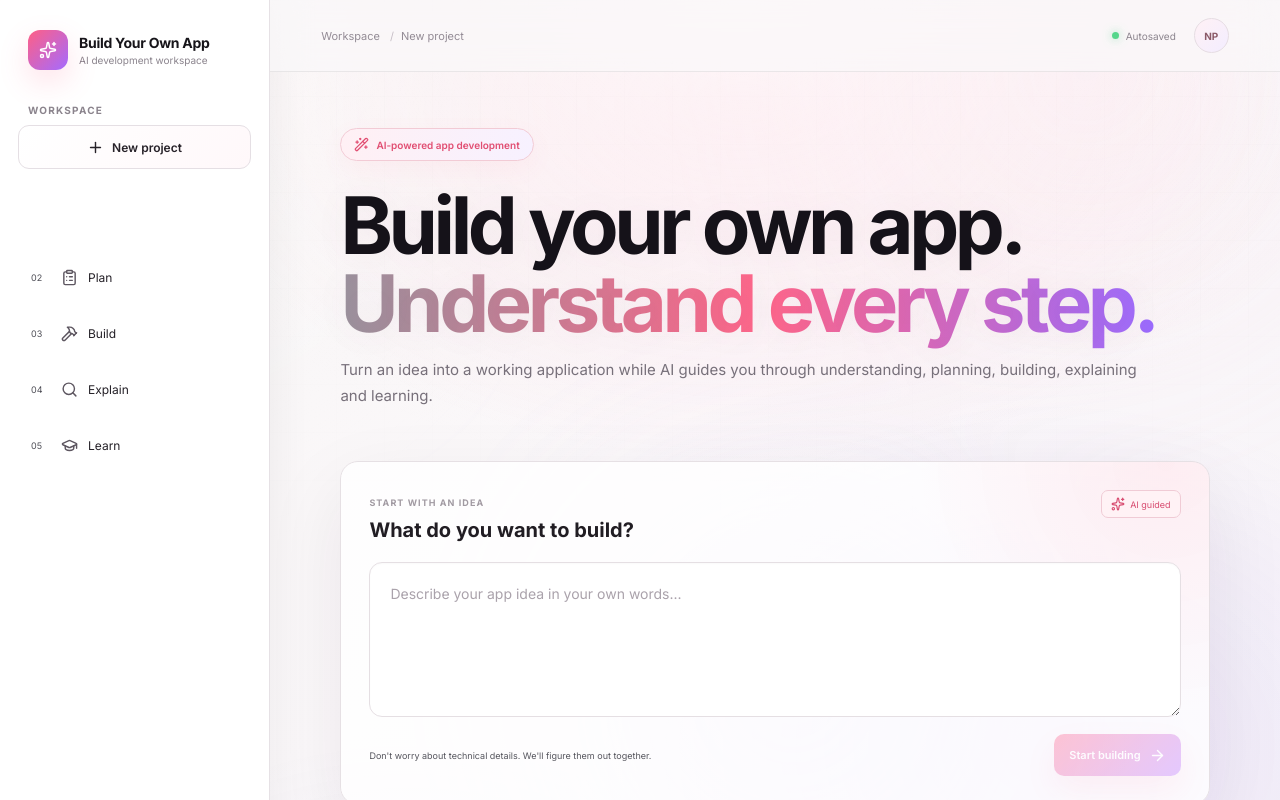
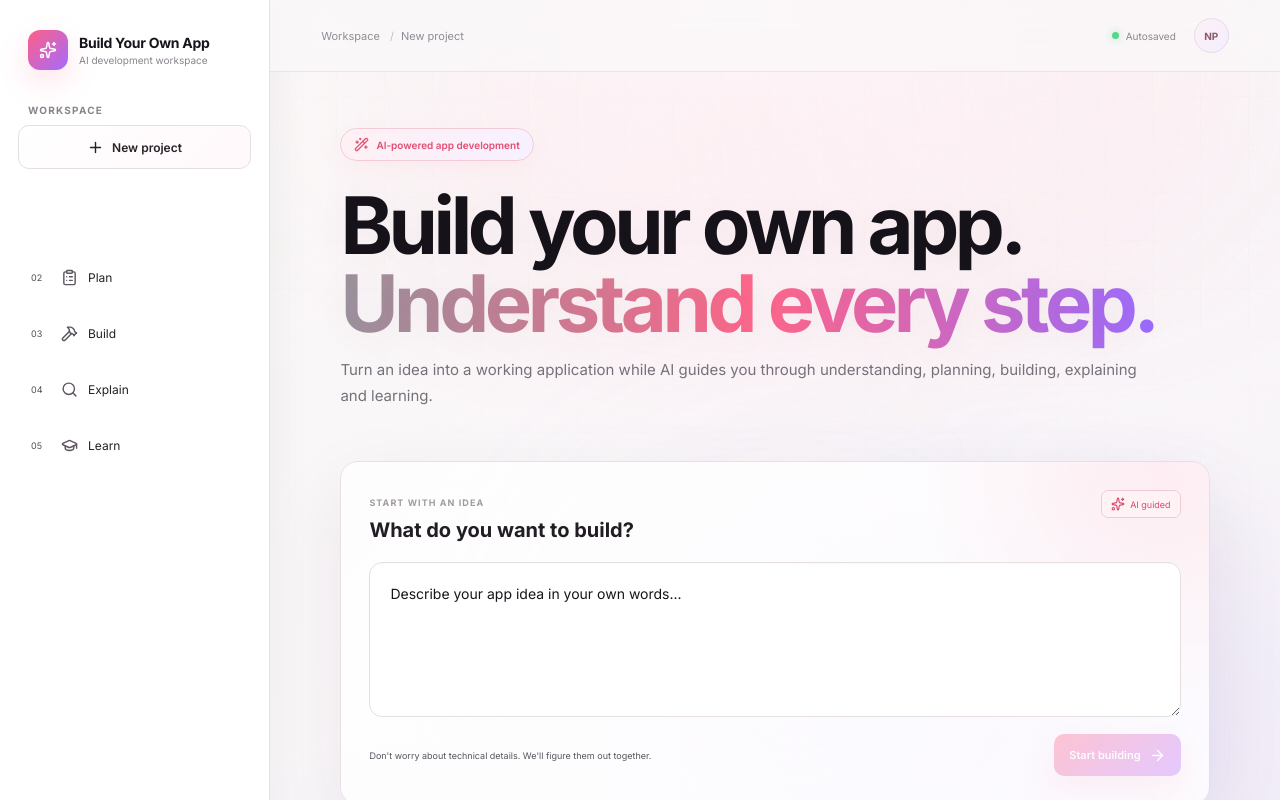
Before and after one commit to nayathra/build-your-own-app, a React (Vite) app in the folder frontend/: page / in a window 1280 px wide. Shown: the top 800 px of the page. Built offline with nearby package versions, Linux system fonts and the light colour scheme.

Commit message:
Fix light prompt editor text and focus contrast

```diff
--- a/frontend/src/App.css
+++ b/frontend/src/App.css
@@ -2693,3 +2693,24 @@ body::after {
     transition-duration: .01ms !important;
   }
 }
+
+
+/* Fix prompt editor contrast in the light premium theme */
+.prompt-card textarea,
+.prompt-card textarea:focus {
+  color: #17151a !important;
+  -webkit-text-fill-color: #17151a;
+  caret-color: #ff5f85;
+  background: #ffffff !important;
+  border-color: #e5dfe3;
+}
+
+.prompt-card textarea::placeholder {
+  color: #a39aa5 !important;
+  opacity: 1;
+}
+
+.prompt-card textarea:focus {
+  border-color: rgba(255,95,133,.48);
+  box-shadow: 0 0 0 4px rgba(255,95,133,.07), 0 15px 40px rgba(30,20,30,.06);
+}
```
